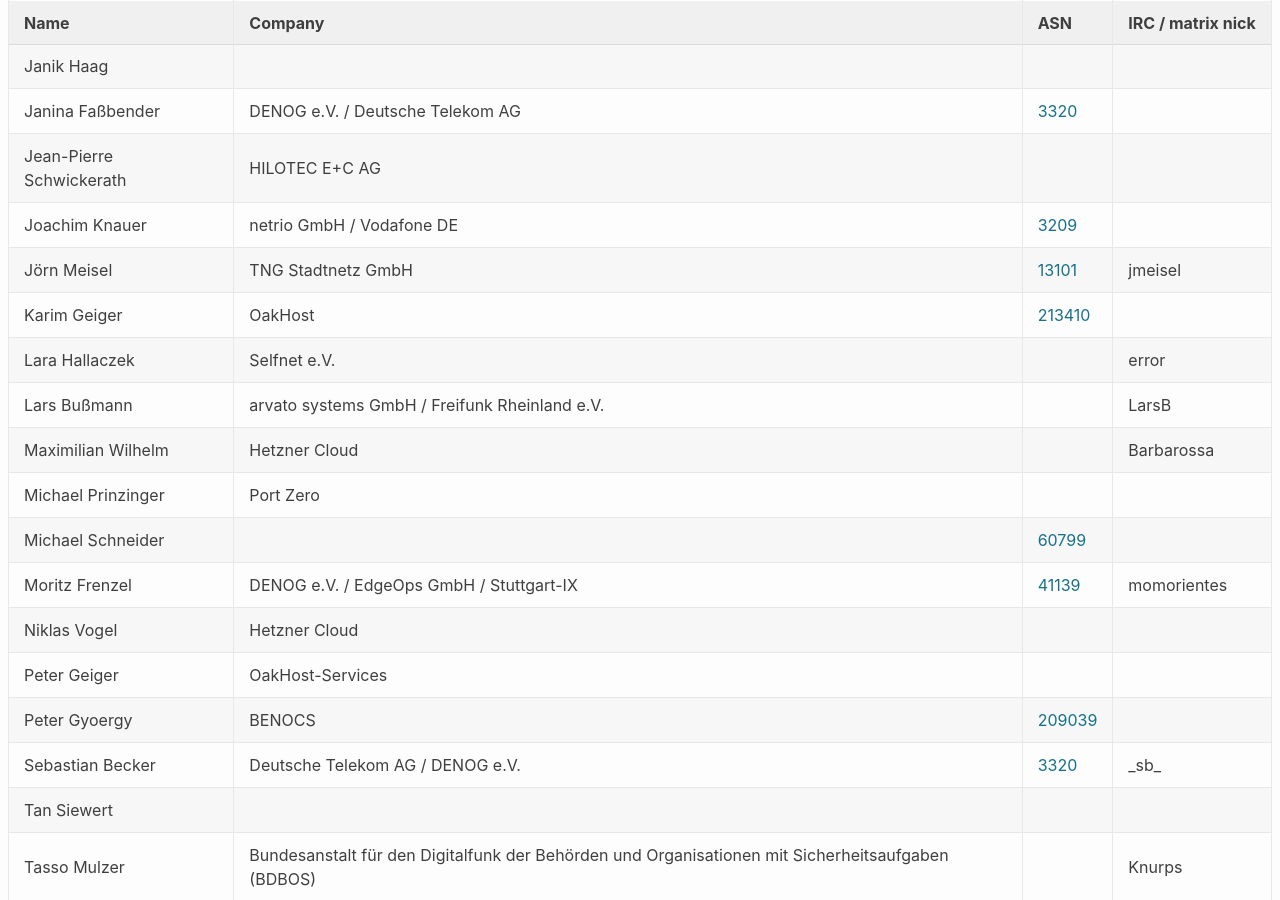
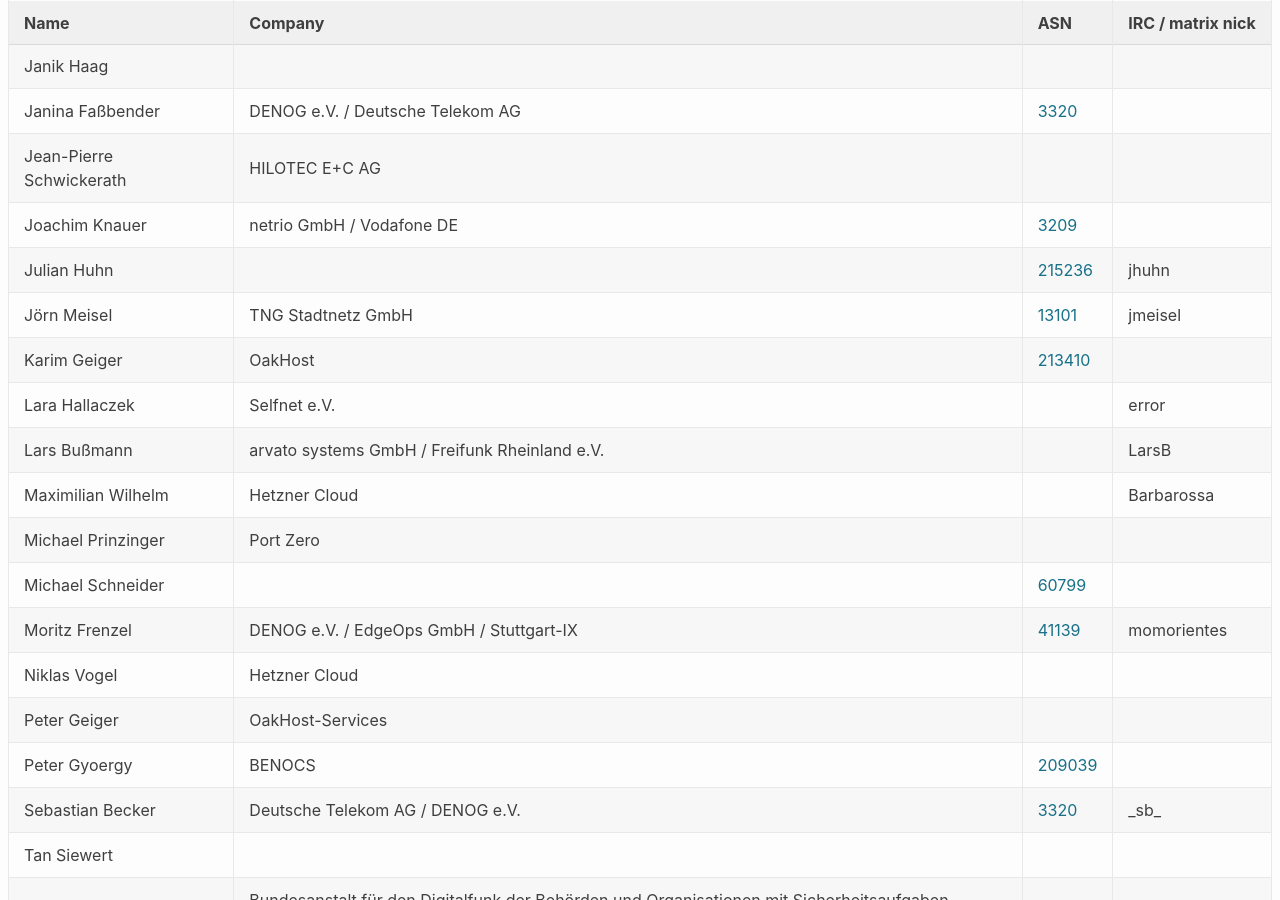
Before and after one commit to denog/pretix-attendeelist, a Jekyll site: the page built from denog17/index.markdown, in a window 1280 px wide and 900 px high, scrolled down 628 px. Built offline with Jekyll 4.4.1, drawn with Linux system fonts in a browser that asks for light colours.

Commit message:
Latest data: Tue Apr 29 07:30:41 UTC 2025

```diff
--- a/_data/attendees_denog17_onsite.json
+++ b/_data/attendees_denog17_onsite.json
@@ -94,6 +94,12 @@
     "company": "TNG Stadtnetz GmbH",
     "irc": "jmeisel",
     "asn": "13101"
+  },
+  {
+    "name": "Julian Huhn",
+    "company": null,
+    "irc": "jhuhn",
+    "asn": "215236"
   },
   {
     "name": "Karim Geiger",
```
